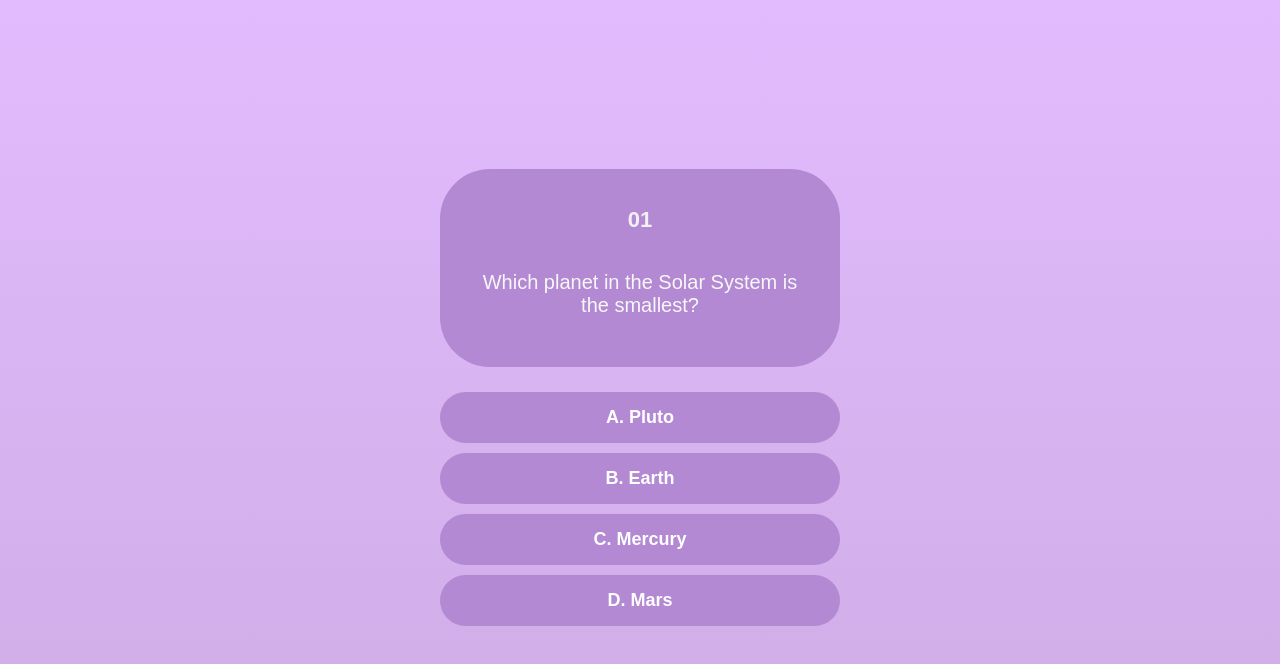
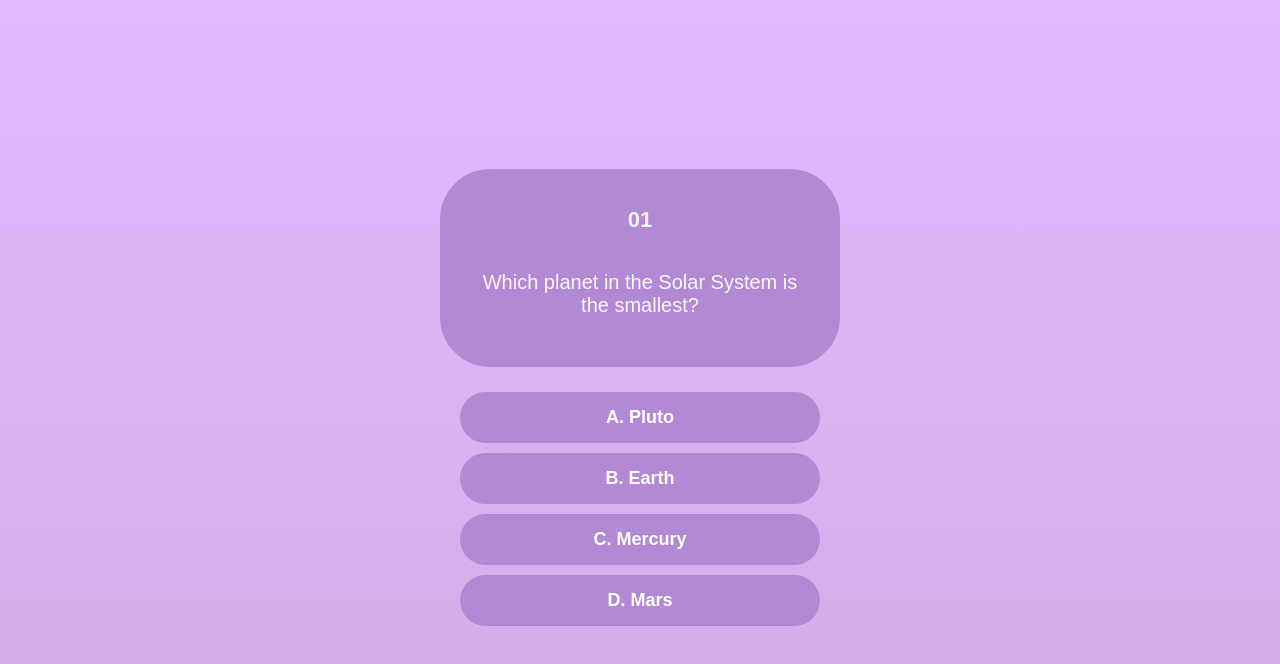
Before and after one commit to uzeez9/quiz, a plain HTML site: page index.html in a window 1280 px wide. Both pictures are taken after a click on the button "START". Drawn offline with Linux system fonts and the light colour scheme.

Commit message:
Add files via upload

```diff
--- a/styles.css
+++ b/styles.css
@@ -112,11 +112,13 @@ body {
 .options-container {
     display: flex;
     flex-direction: column;
+    align-items: center;
     width: 100%;
 }
 
 .option {
     margin: 5px 0;
+    width: 90%;
 }
 
 .result-texts {
```
